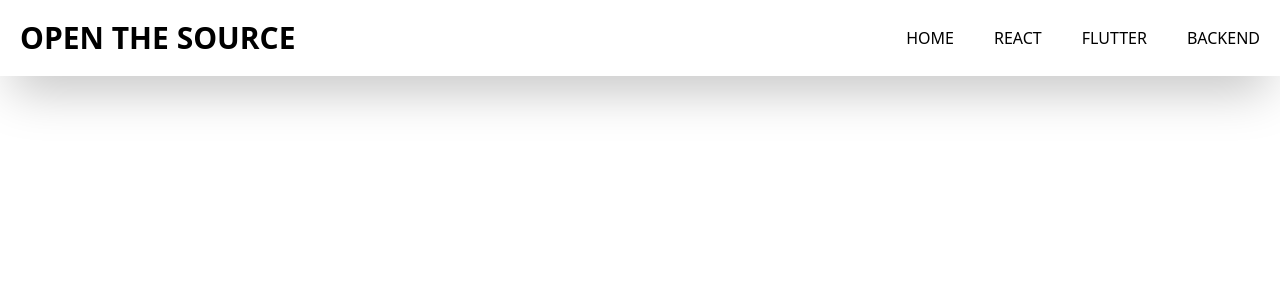
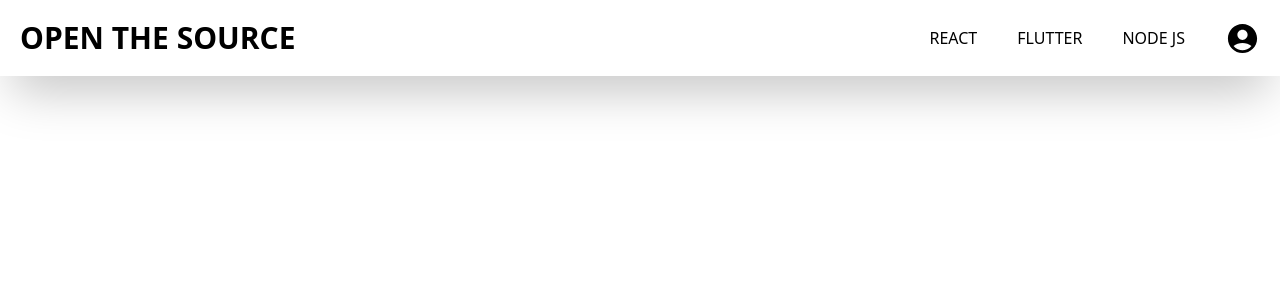
Before and after one commit to Zairza-Open-The-Source/React-Tasks, a React (Create React App) app: page / in a window 1280 px wide. Shown: the top 300 px of the page. Built offline with nearby package versions, Linux system fonts and the light colour scheme.

Commit message:
account logo

```diff
--- a/package.json
+++ b/package.json
@@ -3,6 +3,10 @@
   "version": "0.1.0",
   "private": true,
   "dependencies": {
+    "@emotion/react": "^11.10.6",
+    "@emotion/styled": "^11.10.6",
+    "@mui/icons-material": "^5.11.16",
+    "@mui/material": "^5.12.1",
     "@testing-library/jest-dom": "^5.16.5",
     "@testing-library/react": "^13.4.0",
     "@testing-library/user-event": "^13.5.0",
--- a/src/components/Navbar/Navbar.js
+++ b/src/components/Navbar/Navbar.js
@@ -1,21 +1,24 @@
 import React from 'react'
-
+import AccountCircleIcon from '@mui/icons-material/AccountCircle';
 const Navbar = () => {
   return (
     <div className=' p-5 shadow-2xl'>
        <ul className='flex flex-row justify-between items-center '>
          <li className='text-3xl font-bold'>
-           OPEN THE SOURCE
+         <a href='/'>OPEN THE SOURCE</a>
          </li>
-         <div className='flex flex-row space-x-10 '>
+         <div className='flex flex-row space-x-10 items-center '>
+        <li>
+          <a href="/">REACT</a>
+         </li>
          <li>
-            HOME
-         </li><li>
-           REACT
-         </li><li>
-            FLUTTER
-         </li><li>
-            BACKEND
+         <a href="/">FLUTTER</a>
+         </li>
+         <li>
+         <a href="/">NODE JS</a>
+         </li>
+         <li>
+            <AccountCircleIcon fontSize='large'/>
          </li>
          </div>
        </ul>
```
Also changed, not shown: 1 other file (tests, documents, lock files or other folders).
